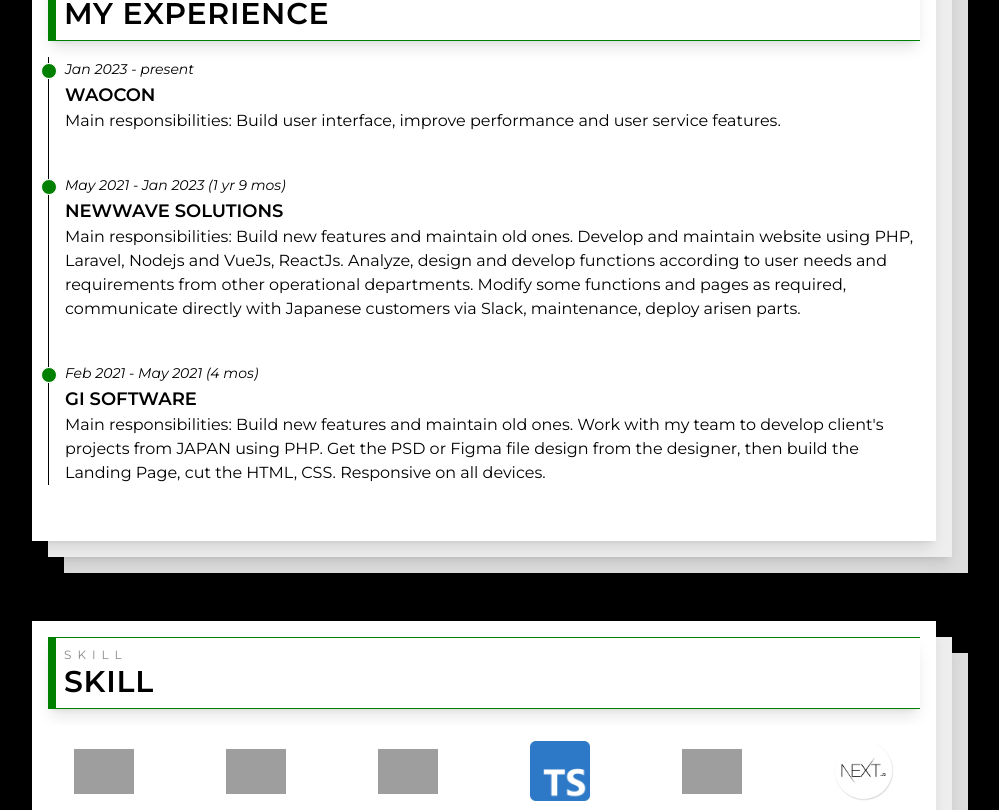
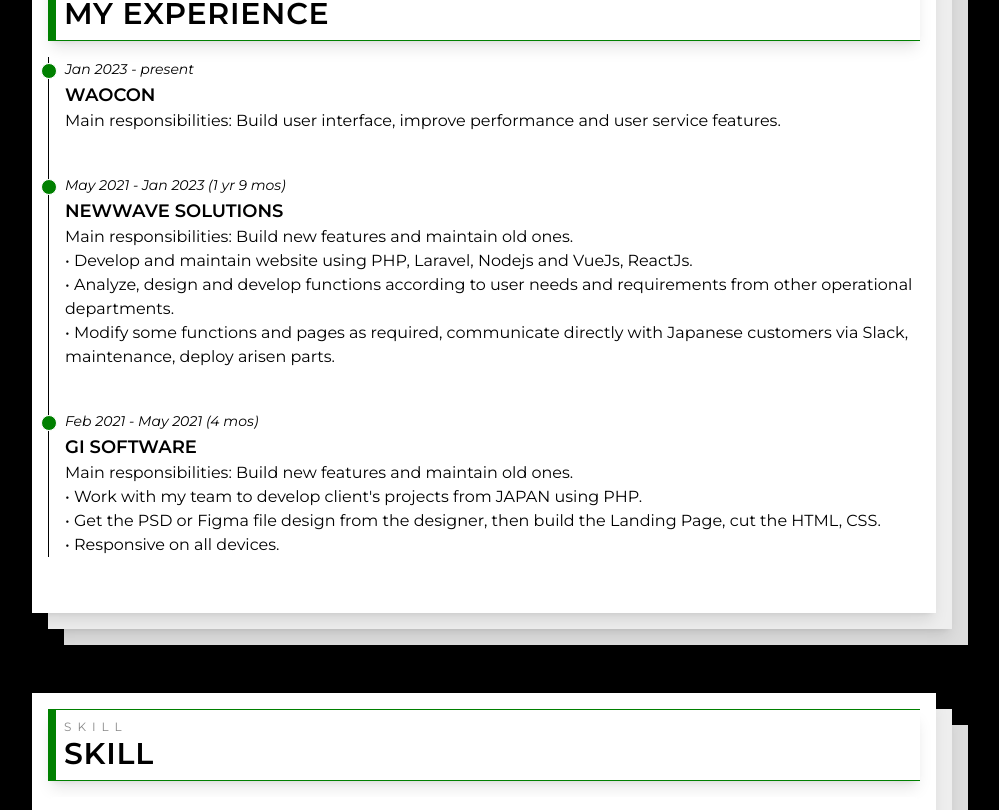
Before and after one commit to hieungochoangit/hieuhn_cv, a React (Vite) app: page / in a window 1280 px wide. Shown: the part 1231-2041 px from the top of the page, without its empty margins (156-1155 px from the left). Built offline with nearby package versions, Linux system fonts and the light colour scheme; grey boxes are pictures that could not be loaded.

Commit message:
Format text

```diff
--- a/src/components/Experience.jsx
+++ b/src/components/Experience.jsx
@@ -16,7 +16,7 @@
               <h3 className="text-lg font-semibold uppercase">
                 {exp.company}
               </h3>
-              <p className="mb-4 text-base font-normal">
+              <p className="mb-4 text-base font-normal whitespace-pre-wrap">
                 {exp.content}
               </p>
             </li>
--- a/src/data/experience.jsx
+++ b/src/data/experience.jsx
@@ -11,13 +11,13 @@
     company: "Newwave Solutions",
     position: "Web Developer",
     content:
-      "Main responsibilities: Build new features and maintain old ones. Develop and maintain website using PHP, Laravel, Nodejs and VueJs, ReactJs. Analyze, design and develop functions according to user needs and requirements from other operational departments. Modify some functions and pages as required, communicate directly with Japanese customers via Slack, maintenance, deploy arisen parts.",
+      "Main responsibilities: Build new features and maintain old ones.\n• Develop and maintain website using PHP, Laravel, Nodejs and VueJs, ReactJs.\n• Analyze, design and develop functions according to user needs and requirements from other operational departments.\n• Modify some functions and pages as required, communicate directly with Japanese customers via Slack, maintenance, deploy arisen parts.",
   },
   {
     time: "Feb 2021 - May 2021 (4 mos)",
     company: "Gi Software",
     position: "Web Developer",
     content:
-      "Main responsibilities: Build new features and maintain old ones. Work with my team to develop client's projects from JAPAN using PHP. Get the PSD or Figma file design from the designer, then build the Landing Page, cut the HTML, CSS. Responsive on all devices.",
+      "Main responsibilities: Build new features and maintain old ones.\n• Work with my team to develop client's projects from JAPAN using PHP.\n• Get the PSD or Figma file design from the designer, then build the Landing Page, cut the HTML, CSS.\n• Responsive on all devices.",
   },
 ];
```
